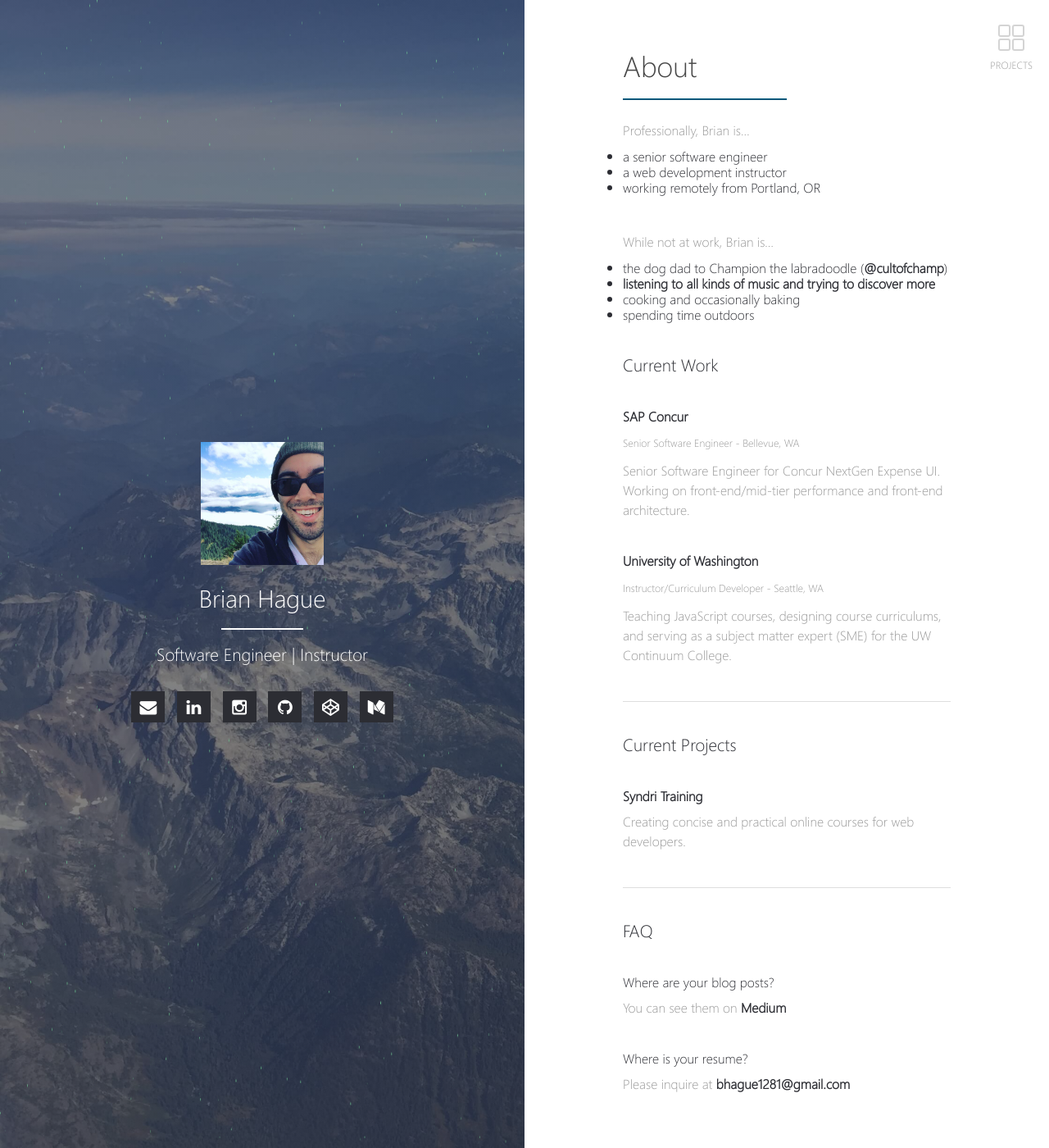
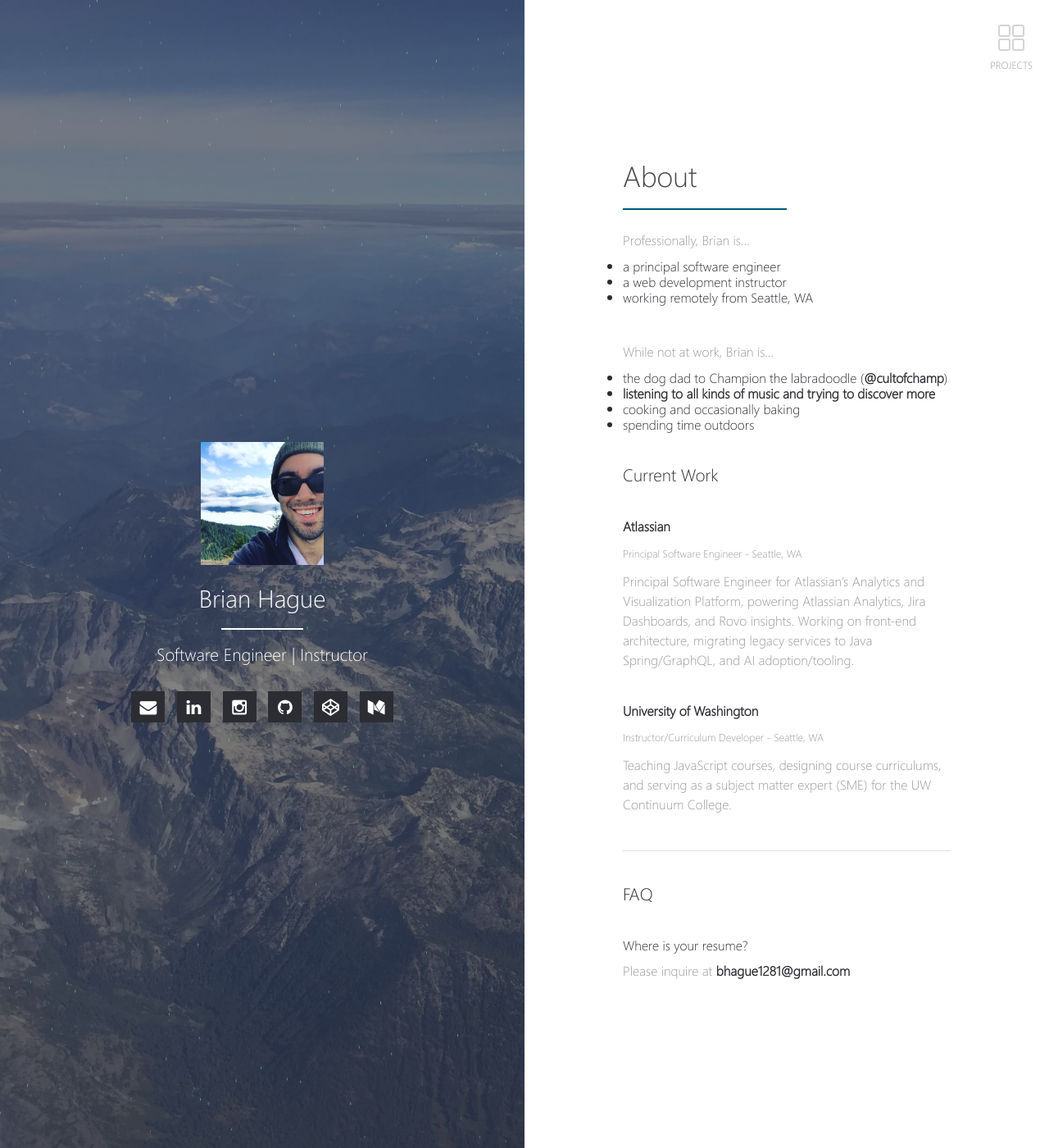
Before and after one commit to bhague1281/bhague1281.github.io, a Jekyll site: the page built from index.md, in a window 1280 px wide and 1400 px high. Shown: the whole window at 82% size. Built offline with Jekyll 4.4.1, drawn with Linux system fonts in a browser that asks for light colours; our own code applies the rules of GitHub Pages for plain Markdown files.

Commit message:
Update homepage bio and work details

```diff
--- a/index.md
+++ b/index.md
@@ -6,9 +6,9 @@ layout: home
 
 Professionally, Brian is...
 
-- a senior software engineer
+- a principal software engineer
 - a web development instructor
-- working remotely from Portland, OR
+- working remotely from Seattle, WA
 
 <br />
 
@@ -21,10 +21,10 @@ While not at work, Brian is...
 
 ### Current Work
 
-#### [SAP Concur](https://www.concur.com/){:target="_blank"}
-<small>Senior Software Engineer - Bellevue, WA</small>
+#### [Atlassian](https://www.atlassian.com/){:target="_blank"}
+<small>Principal Software Engineer - Seattle, WA</small>
 
-Senior Software Engineer for Concur NextGen Expense UI. Working on front-end/mid-tier performance and front-end architecture.
+Principal Software Engineer for Atlassian's Analytics and Visualization Platform, powering Atlassian Analytics, Jira Dashboards, and Rovo insights. Working on front-end architecture, migrating legacy services to Java Spring/GraphQL, and AI adoption/tooling.
 
 #### [University of Washington](https://www.pce.uw.edu/){:target="_blank"}
 <small>Instructor/Curriculum Developer - Seattle, WA</small>
@@ -35,19 +35,7 @@ Teaching JavaScript courses, designing course curriculums, and serving as a subj
 
 ---
 
-### Current Projects
-
-#### [Syndri Training](https://syndritraining.com/){:target="_blank"}
-Creating concise and practical online courses for web developers.
-
-<br />
-
----
-
 ### FAQ
-
-#### Where are your blog posts?
-You can see them on [Medium](https://medium.com/@brianhague){:target="_blank"}
 
 #### Where is your resume?
 Please inquire at [bhague1281@gmail.com](mailto:bhague1281@gmail.com)
```
